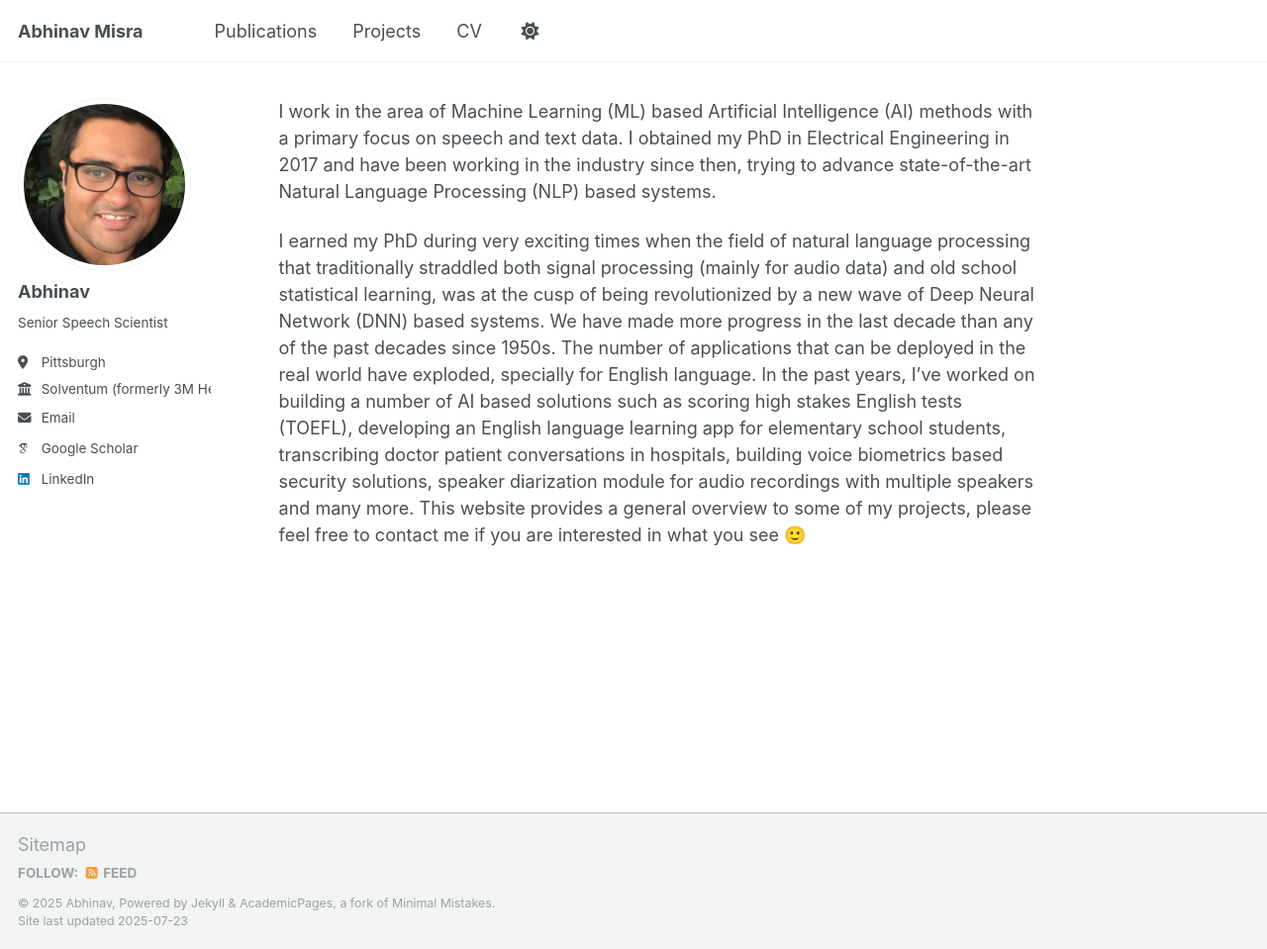
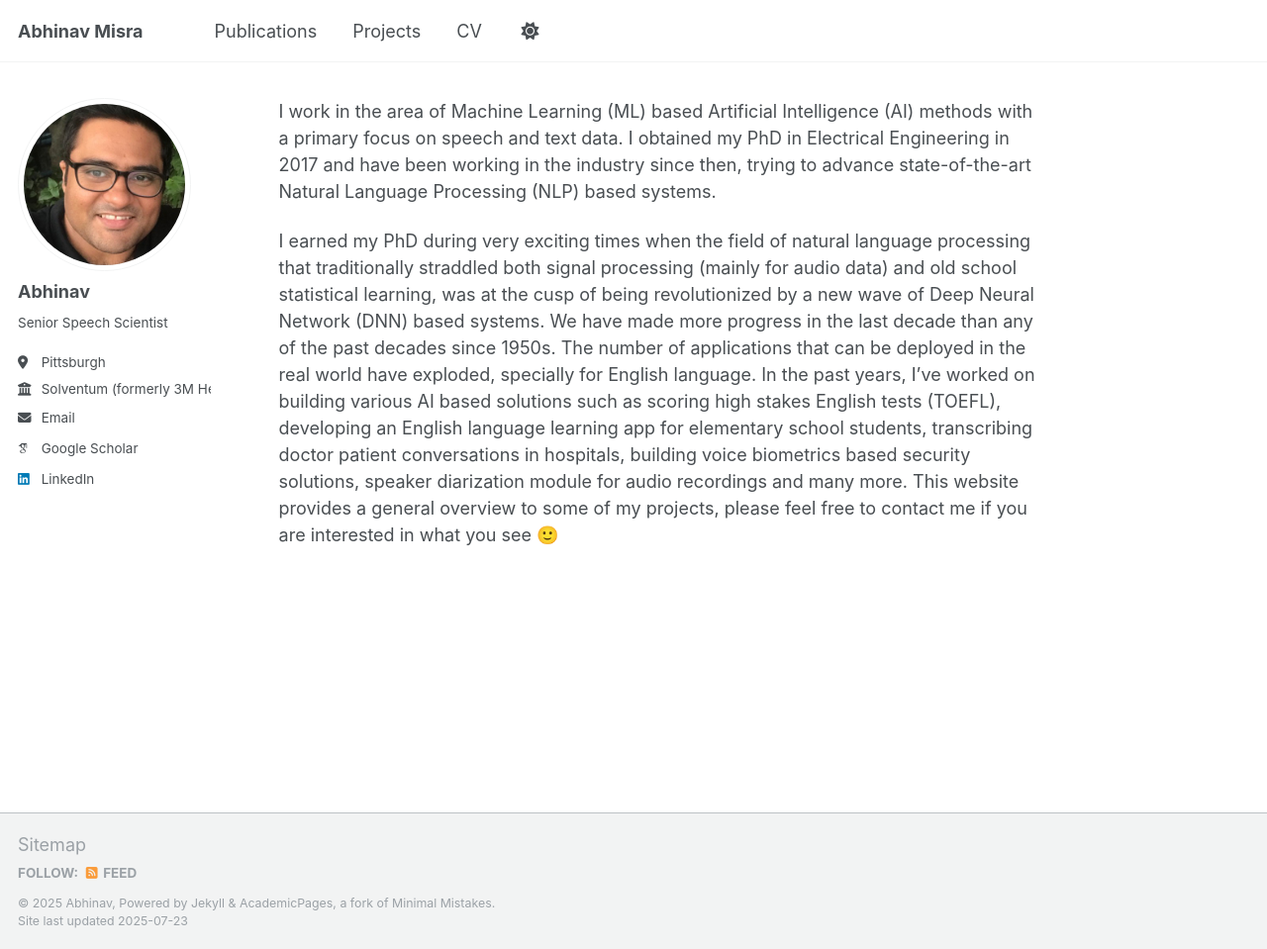
Before and after one commit to amisra001/amisra001.github.io, a Jekyll site: the page built from _pages/about.md, in a window 1280 px wide and 959 px high. Shown: the whole window at 99% size. Built offline with Jekyll 4.4.1, drawn with Linux system fonts in a browser that asks for light colours; some web fonts are replaced; a script that is not in the unit is left out.

Commit message:
updating website

```diff
--- a/_pages/about.md
+++ b/_pages/about.md
@@ -9,4 +9,4 @@
 
 I work in the area of Machine Learning (ML) based Artificial Intelligence (AI) methods with a primary focus on speech and text data. I obtained my PhD in Electrical Engineering in 2017 and have been working in the industry since then, trying to advance state-of-the-art Natural Language Processing (NLP) based systems.
 
-I earned my PhD during very exciting times when the field of natural language processing that traditionally straddled both signal processing (mainly for audio data) and old school statistical learning, was at the cusp of being revolutionized by a new wave of Deep Neural Network (DNN) based systems. We have made more progress in the last decade than any of the past decades since 1950s. The number of applications that can be deployed in the real world have exploded, specially for English language. In the past years, I've worked on building a number of AI based solutions such as scoring high stakes English tests (TOEFL), developing an English language learning app for elementary school students, transcribing doctor patient conversations in hospitals, building voice biometrics based security solutions, speaker diarization module for audio recordings with multiple speakers and many more. This website provides a general overview to some of my projects, please feel free to contact me if you are interested in what you see 🙂
+I earned my PhD during very exciting times when the field of natural language processing that traditionally straddled both signal processing (mainly for audio data) and old school statistical learning, was at the cusp of being revolutionized by a new wave of Deep Neural Network (DNN) based systems. We have made more progress in the last decade than any of the past decades since 1950s. The number of applications that can be deployed in the real world have exploded, specially for English language. In the past years, I've worked on building various AI based solutions such as scoring high stakes English tests (TOEFL), developing an English language learning app for elementary school students, transcribing doctor patient conversations in hospitals, building voice biometrics based security solutions, speaker diarization module for audio recordings and many more. This website provides a general overview to some of my projects, please feel free to contact me if you are interested in what you see 🙂
```
